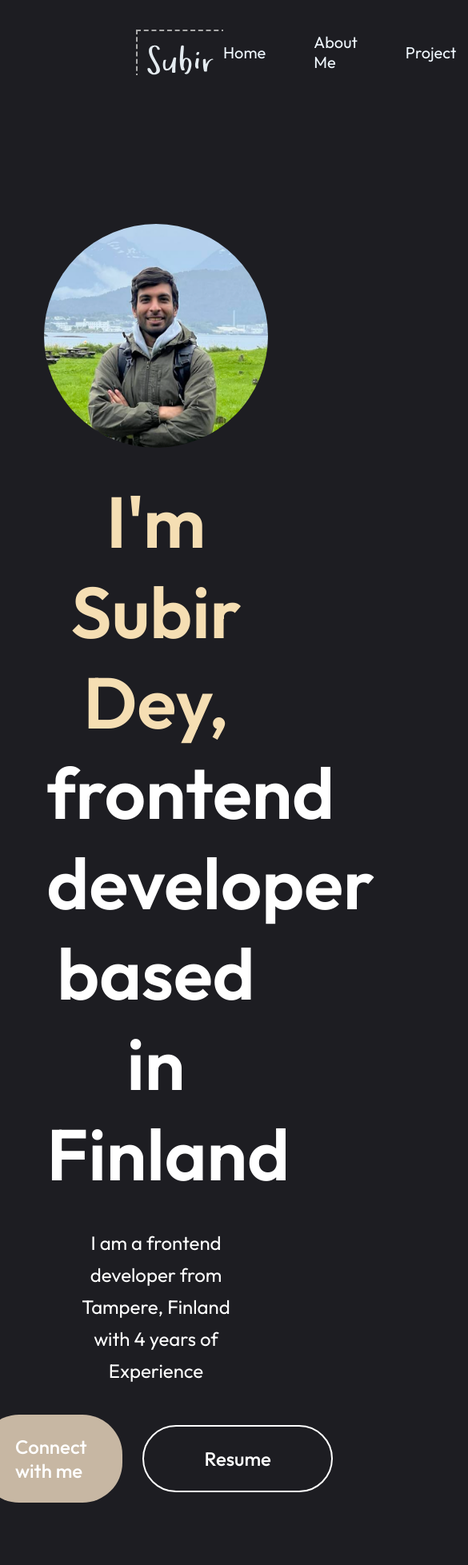
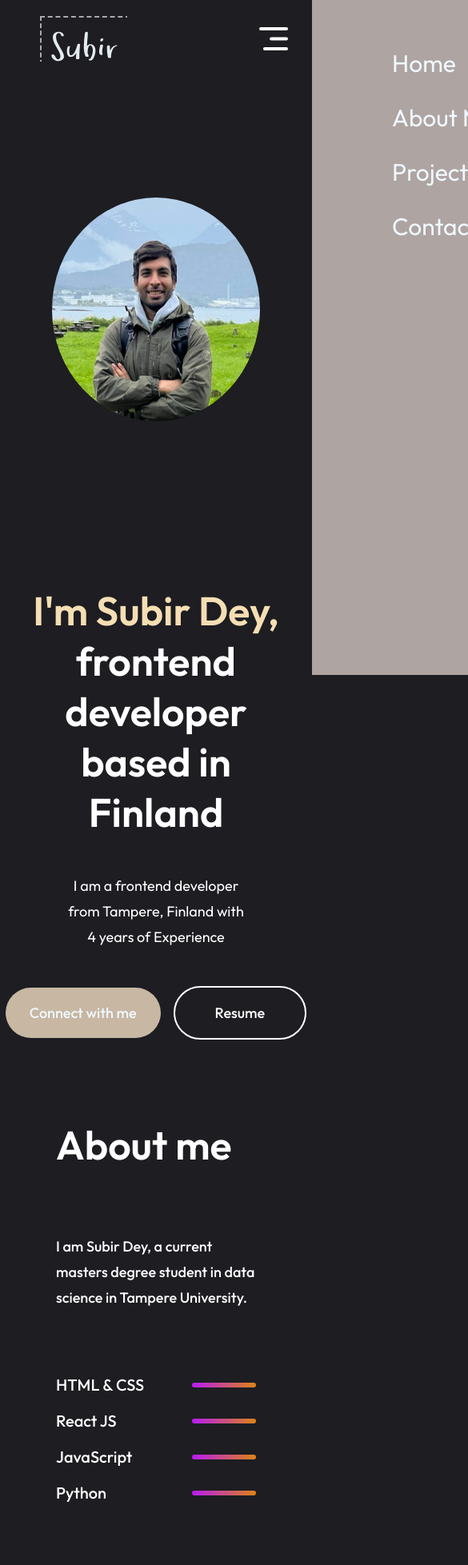
Before and after one commit to subir-raju/Portfolio_New, a React (Vite) app: page / in a window 390 px wide. Shown: the top 1957 px of the page at 80% size, 585 px wide, since content can reach past the window. Built offline with nearby package versions, Linux system fonts and the light colour scheme.

Commit message:
responsiveness added

```diff
--- a/src/Components/About/About.css
+++ b/src/Components/About/About.css
@@ -104,3 +104,58 @@
     transform: scale(1.05);
     transition: 0.5s;
 }
+
+@media(max-width:768px){
+    .about{
+        gap: 80px;
+        margin: 50px 70px;
+        align-items: start;
+    }
+
+    .about-title h1{
+        font-size: 50px;
+        padding: 0;
+    }
+
+    .about-section{
+        flex-direction: column;
+    }
+
+    .about-left{
+        display: none;
+    }
+
+    .about-para{
+        font-size: 18px;
+        line-height: 32px;
+    }
+
+    .about-skill{
+        gap: 20px;
+        align-items: center;
+    }
+
+    .about-skill p{
+        font-size: 20px;
+    }
+
+    .about-skill hr{
+        height: 6px;
+    }
+
+    .about-achievements{
+        justify-content: space-between;
+    }
+    .about-achievement{
+        gap: 10px;
+    }
+    .about-achievement h1{
+        font-size: 34px;
+        font-weight: 700;
+    }
+
+    .about-achievement p{
+        text-align: center;
+        font-size: 16px;
+    }
+}
--- a/src/Components/Contact/Contact.css
+++ b/src/Components/Contact/Contact.css
@@ -101,3 +101,52 @@
     transform: scale(1.1);
     transition: 0.3s;
 }
+
+@media(max-width:768px) {
+    .contact{
+        gap: 50px;
+        margin: 50px 70px;
+        align-items: start;
+    }
+
+    .contact-title h1{
+        padding: 0;
+        font-size: 50px;
+        font-weight: 600;
+    }
+
+    .contact-section{
+        flex-direction: column;
+    }
+    .contact-left h1{
+        font-size: 54px;
+    }
+    .contact-left p{
+        font-size: 18px;
+    }
+    .contact-details{
+        gap: 20px;
+    }
+
+    .contact-details img{
+        width: 60px;
+    }
+    .contact-right label{
+        font-size: 20px;
+    }
+
+    .contact-right input{
+        width: 100%;
+        font-size: 20px;
+    }
+
+    .contact-right textarea{
+        width: 95%;
+        font-size: 20px;
+    }
+
+    .contact-submit{
+        font-size: 18px;
+        padding: 15px 30px;
+    }
+}
--- a/src/Components/Contact/Contact.jsx
+++ b/src/Components/Contact/Contact.jsx
@@ -5,6 +5,30 @@ import github from "../../assets/github.png";
 import linkedin from "../../assets/linkedin.png";
 
 const Contact = () => {
+  const [result, setResult] = React.useState("");
+
+  const onSubmit = async (event) => {
+    event.preventDefault();
+    setResult("Sending....");
+    const formData = new FormData(event.target);
+
+    formData.append("access_key", "71018170-7261-42d2-aa25-9c653190a60d");
+
+    const response = await fetch("https://api.web3forms.com/submit", {
+      method: "POST",
+      body: formData,
+    });
+
+    const data = await response.json();
+
+    if (data.success) {
+      alert("Form Submitted Successfully");
+      event.target.reset();
+    } else {
+      console.log("Error", data);
+      setResult(data.message);
+    }
+  };
   return (
     <div id='contact' className="contact">
       <div className="contact-title">
@@ -29,7 +53,7 @@ const Contact = () => {
             </div>
           </div>
         </div>
-        <form className="contact-right">
+        <form onSubmit={onSubmit} className="contact-right">
           <label htmlFor="">Your name</label>
           <input type="text" placeholder="Enter Your Name" name="name" />
           <label htmlFor="">Your email</label>
--- a/src/Components/Hero/Hero.css
+++ b/src/Components/Hero/Hero.css
@@ -58,3 +58,38 @@
 .hero-resume:hover{
     border-color: yellowgreen;
 }
+
+@media(max-width:768px){
+    .hero img{
+        margin-bottom: 120px;
+        width: 260px;
+    }
+
+    .hero h1{
+        margin-top: 50px;
+        width: 90%;
+        font-size: 50px;
+    }
+    .hero p{
+        width: 60%;
+        font-size: 18px;
+        line-height: 32px;
+        margin: 10px 0px;
+    }
+
+    .hero-action{
+        gap: 16px;
+        font-size: 18px;
+        font-weight: 500;
+        margin-bottom: 50px;
+    }
+    .hero-connect{
+        padding: 20px 30px;
+        border-radius: 40px;
+    }
+
+    .hero-resume{
+        padding: 20px 50px;
+        border-radius: 40px;
+    }
+}
--- a/src/Components/Hero/Hero.jsx
+++ b/src/Components/Hero/Hero.jsx
@@ -1,6 +1,7 @@
 import React from 'react'
 import './Hero.css'
 import profile_img from '../../assets/propic.png'
+import AnchorLink from "react-anchor-link-smooth-scroll";
 
 const Hero = () => {
   return (
@@ -14,7 +15,9 @@ const Hero = () => {
         Experience
       </p>
       <div className="hero-action">
-        <div className="hero-connect">Connect with me</div>
+        <div className="hero-connect"><AnchorLink className="anchor-link" offset={50} href="#contact">
+                    Connect with me
+                  </AnchorLink></div>
         <div className="hero-resume">Resume</div>
       </div>
     </div>
--- a/src/Components/Navbar/Navbar.css
+++ b/src/Components/Navbar/Navbar.css
@@ -30,3 +30,50 @@
     text-decoration: none;
     color: aliceblue;
 }
+.nav-mob-open{
+    display: none;
+}
+
+.nav-mob-close{
+    display: none;
+}
+@media(max-width: 768px) {
+    .navbar {
+        margin: 20px 50px;
+    }
+    .nav-connect{
+        display: none;
+    }
+    .nav-mob-open{
+        display: block;
+        position: fixed;
+        right: 30px;
+    }
+    .nav-mob-close{
+        display: block;
+        position: relative;
+        top: 30px;
+        left: 290px;
+        width: 30px;
+    }
+    .nav-menu{
+        position: fixed;
+        flex-direction: column;
+        align-items: start;
+        top: 0;
+        gap: 30px;
+        background-color: #aea4a2;
+        width: 350px;
+        height: 100%;
+        z-index: 2;
+        transition: right 0.5s;
+        right: -350px;
+    }
+
+    .nav-menu li{
+        font-size: 30px;
+        padding-left: 100px;
+        flex-direction: row;
+        gap: 20px;
+    }
+}
--- a/src/Components/Navbar/Navbar.jsx
+++ b/src/Components/Navbar/Navbar.jsx
@@ -1,16 +1,29 @@
-import React, { useState } from 'react'
+import React, { useState, useRef } from 'react'
 import './Navbar.css'
 import logo from '../../assets/logo2.svg'
 import AnchorLink from 'react-anchor-link-smooth-scroll';
-
+import menu_open from '../../assets/menu_open.svg'
+import menu_close from "../../assets/menu_close.svg";
 
 const Navbar = () => {
 
   const [ menu, setMenu ] = useState("home");
+  const menuRef = useRef();
+
+  const openMenu = () => {
+    menuRef.current.style.right="0";
+  }
+
+   const closeMenu = () => {
+     menuRef.current.style.right = "-350px";
+   };
+
   return (
     <div className="navbar">
       <img src={logo} alt="" />
-      <ul className="nav-menu">
+      <img src={menu_open} onClick={openMenu}  alt=" " className='nav-mob-open'/>
+      <ul ref={menuRef} className="nav-menu">
+        <img src={menu_close} onClick={closeMenu} alt =" " className='nav-mob-close' />
         <li>
           <AnchorLink className="anchor-link" offset={50} href="#home">
             <p onClick={() => setMenu("home")}>Home</p>
@@ -32,7 +45,11 @@ const Navbar = () => {
           </AnchorLink>
         </li>
       </ul>
-      <div className="nav-connect">Connect With Me</div>
+      <div className="nav-connect">
+        <AnchorLink className="anchor-link" offset={50} href="#contact">
+          Connect with me
+        </AnchorLink>
+      </div>
     </div>
   );
 }
--- a/src/Components/Project/Project.css
+++ b/src/Components/Project/Project.css
@@ -52,3 +52,33 @@
     gap: 30px;
     transition: 0.6s;
 }
+
+@media(max-width:768px){
+    .project{
+        gap: 50px;
+        margin: 50px 70px;
+        align-items: start;
+    }
+
+    .project-title h1{
+        padding: 0;
+        font-size: 50px;
+        font-weight: 600;
+    }
+
+    .project-container{
+        grid-template-columns: 1fr 1fr;
+        gap: 30px;
+    }
+    .project-container img{
+        width: 100%;
+        height: 100%;
+    }
+
+    .project-showmore{
+        padding: 20px 40px;
+        font-size: 18px;
+        margin: 50px auto;
+        cursor: pointer;
+    }
+}
```
